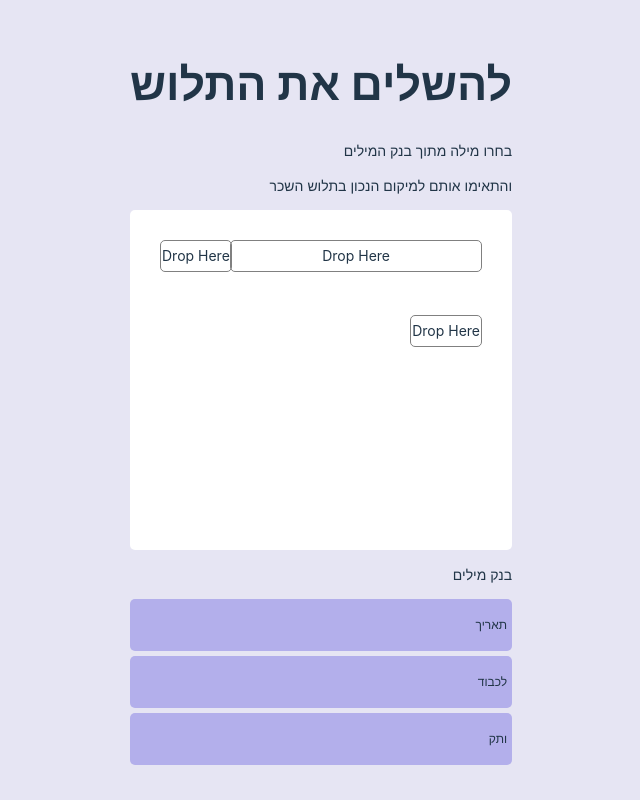
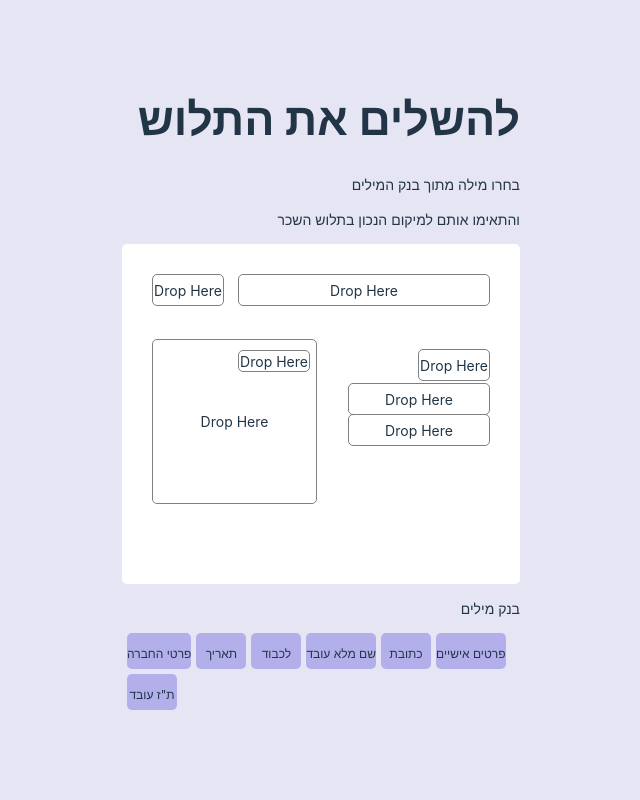
Before and after one commit to RoyDovrat/Financial-Youth-Project, a React (Vite) app in the folder client/: page / in a window 1280 px wide. Shown: the whole page, without its empty margins (319-959 px from the left). Built offline with nearby package versions, Linux system fonts and the light colour scheme.

Commit message:
stage1 style

```diff
--- a/client/src/pages/Stage1.tsx
+++ b/client/src/pages/Stage1.tsx
@@ -9,15 +9,18 @@ type WordItem = {
 };
 
 const INITIAL_WORDS_LIST: WordItem[] = [
-  { id: 1, value: 'תאריך' },
-  { id: 2, value: 'לכבוד' },
-  { id: 3, value: 'ותק' },
+  { id: 1, value: 'פרטי החברה' },
+  { id: 2, value: 'תאריך' },
+  { id: 3, value: 'לכבוד' },
+  { id: 4, value: 'שם מלא עובד' },
+  { id: 5, value: 'כתובת' },
+  { id: 6, value: 'פרטים אישיים' },
+  { id: 7, value: 'ת"ז עובד' },
 ];
 
 function Stage1() {
   const [wordBank, setWordBank] = useState<WordItem[]>(INITIAL_WORDS_LIST);
-  const [slots, setSlots] = useState<(WordItem | null)[]>([null, null, null]);
-  const [employeeBasicDetails, setEmployeeBasicDetails] = useState<(WordItem | null)[]>([null, null]);
+  const [slots, setSlots] = useState<(WordItem | null)[]>([null, null, null, null, null, null, null]);
 
   const createDrop = (index: number) =>
     useDrop<
@@ -71,6 +74,7 @@ function Stage1() {
                 ) : (
                   'Drop Here'
                 )}
+
               </div>
             );
           })}
@@ -81,9 +85,12 @@ function Stage1() {
 
       <div className="Words-bank-container">
         <p>בנק מילים</p>
-        {wordBank.map((word) => (
-          <Word key={word.id} word={word} />
-        ))}
+        <div className='words-container'>
+          {wordBank.map((word) => (
+            <Word key={word.id} word={word} />
+          ))}
+        </div>
+
       </div>
     </div>
   );
--- a/client/src/style/stage1Style.css
+++ b/client/src/style/stage1Style.css
@@ -52,6 +52,44 @@ body {
     width: 70px;
 }
 
+.slot-3 {
+    position: absolute;
+    top: 119px;
+    right: 10px;
+    border-radius: 5px;
+    height: 30px;
+    width: 140px;
+}
+
+.slot-4 {
+    position: absolute;
+    top: 150px;
+    right: 10px;
+    border-radius: 5px;
+    height: 30px;
+    width: 140px;
+}
+
+.slot-5 {
+    position: absolute;
+    top: 75px;
+    left: 10px;
+    border-radius: 5px;
+    height: 163px;
+    width: 163px;
+    /* Top-left corner */
+}
+
+.slot-6 {
+    position: absolute;
+    top: 86px;
+    left: 96px;
+    border-radius: 5px;
+    height: 20px;
+    width: 70px;
+    /* Top-left corner */
+}
+
 /* Slot base styles */
 .payslip-slot {
     border: 1px solid gray;
@@ -68,17 +106,18 @@ body {
     border: 2px dashed blue;
 }
 
+.words-container {
+    display: flex;
+    flex-wrap: wrap;
+    margin-bottom: 20px;
+    max-width: 398px;
+}
 
-.word-container {
-    border: 1px solid #b3afeb;
-    border-radius: 5px;
-    text-align: right;
-    padding: 5px;
-    background-color: #b3afeb;
-    margin-bottom: 5px;
-    font-size: 12px;
+.Words-bank-container{
+    align-items: right;
 
 }
+
 
 
 
--- a/client/src/style/wordStyle.css
+++ b/client/src/style/wordStyle.css
@@ -1,9 +1,11 @@
 .word-container {
     border: 1px solid #b3afeb;
     border-radius: 5px;
-    text-align: right;
-    padding: 5px;
+    text-align: center;
     background-color: #b3afeb;
+    margin-left: 5px;
     margin-bottom: 5px;
     font-size: 12px;
+    max-height: 36px;
+    min-width: 50px;
 }
```
